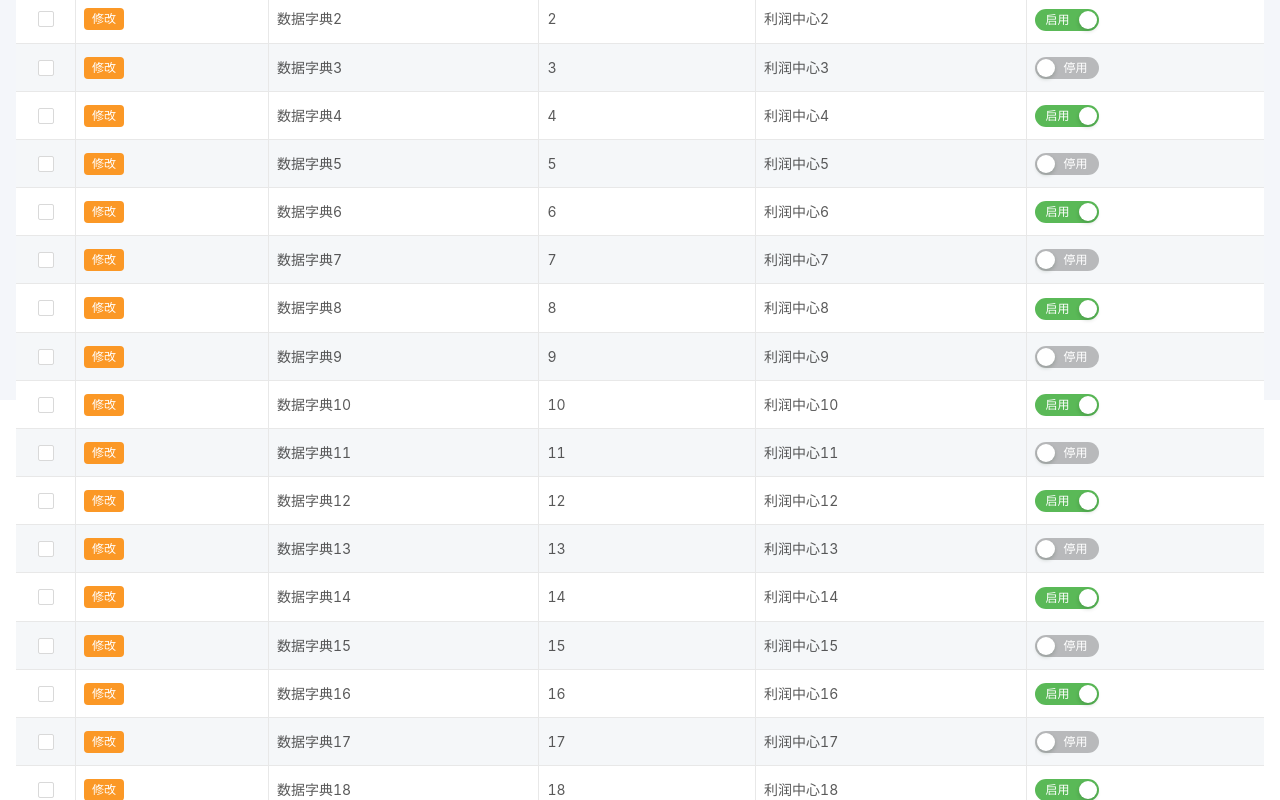
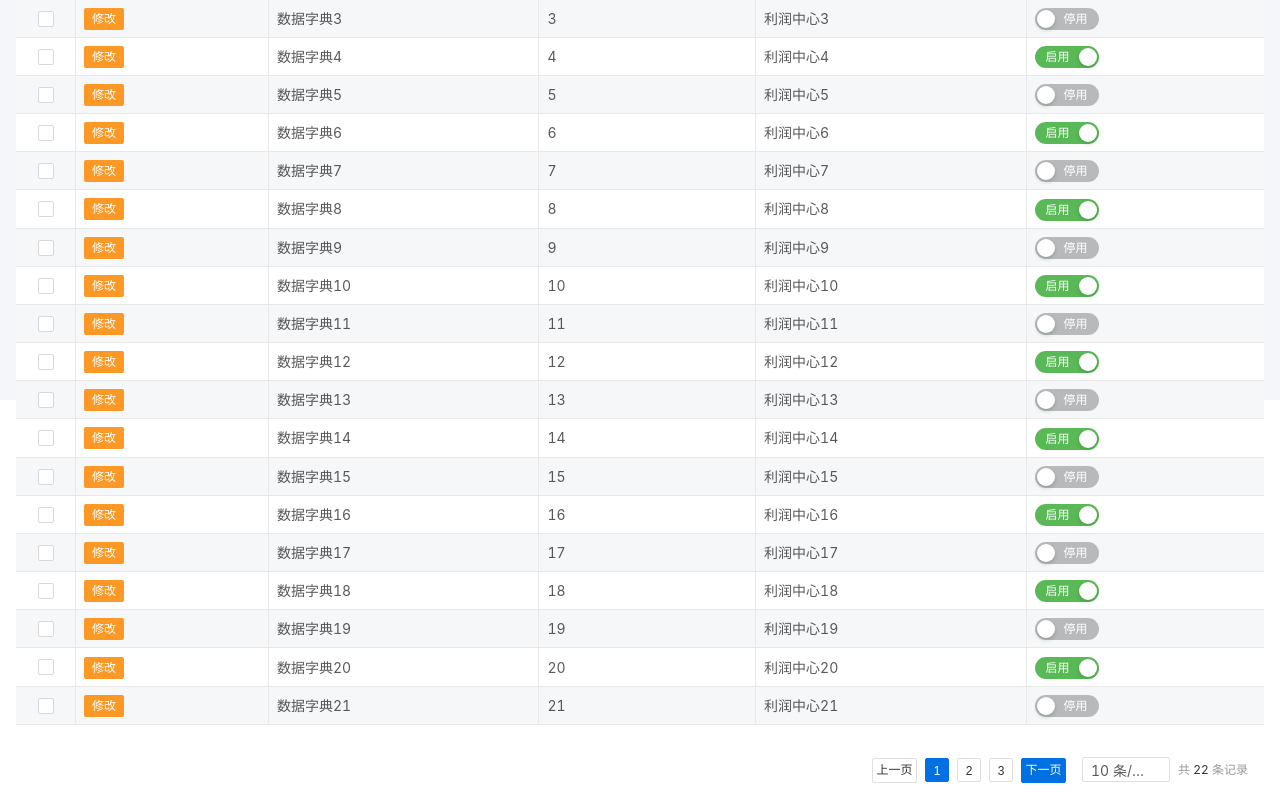
Before and after one commit to mazhengrong25/yunshang_aerial_change, a Vue app: page /profit in a window 1280 px wide. Shown: the part 400-1200 px from the top of the page. Built offline with nearby package versions, Linux system fonts and the light colour scheme.

Commit message:
antdv样式重置、利润中心功能、弹窗

```diff
--- a/src/App.vue
+++ b/src/App.vue
@@ -1,3 +1,10 @@
+<!--
+ * @Description:
+ * @Author: wish.WuJunLong
+ * @Date: 2020-10-22 16:00:45
+ * @LastEditTime: 2020-10-24 17:33:00
+ * @LastEditors: wish.WuJunLong
+-->
 <template>
   <div id="app">
     <div id="header-template">
@@ -6,7 +13,9 @@
     <main-template>
       <div id="router-main">
         <slot>
-           <router-view />
+          <a-config-provider :locale="zhCN">
+            <router-view />
+          </a-config-provider>
         </slot>
       </div>
     </main-template>
@@ -14,15 +23,21 @@
 </template>
 
 <script>
+import zhCN from "ant-design-vue/es/locale-provider/zh_CN";
 export default {
   components: {
     headerTemplate: () => import("@/components/Header"),
     mainTemplate: () => import("@/components/Template"),
   },
+  data() {
+    return {
+      zhCN,
+    };
+  },
 };
 </script>
 
-<style lang="less" scoped>
+<style lang="less">
 #app {
   display: flex;
   flex-direction: column;
@@ -33,7 +48,181 @@ export default {
   }
   #router-main {
     overflow-y: auto;
-    min-height: 500px;
+    // min-height: 500px;
+  }
+}
+// antdv 开关
+.ant-switch {
+  min-width: 64px !important;
+  &.ant-switch-checked {
+    background-color: #5ab957;
+  }
+}
+// antdv 标签
+.ant-tag {
+  border-radius: 2px !important;
+}
+// antdv 分页器
+.ant-pagination {
+  .ant-pagination-item {
+    min-width: 24px;
+    width: 24px;
+    height: 24px;
+    line-height: 24px;
+    // background: #0070e2;
+    border-radius: 2px;
+    border: 1px solid #dfdfdf;
+    a {
+      font-size: 12px;
+      font-weight: 400;
+      color: #333333;
+    }
+    &.ant-pagination-item-active {
+      background: #0070e2;
+      border-color: #0070e2;
+      a {
+        color: #fff;
+      }
+    }
+  }
+  .ant-pagination-prev,
+  .ant-pagination-next {
+    height: 25px;
+    line-height: 25px;
+    a {
+      width: 45px;
+      min-width: 45px;
+      height: 25px;
+      border-radius: 2px;
+      line-height: 25px;
+      border: 1px solid #0070e2;
+      background: #0070e2;
+      font-size: 12px;
+      font-weight: 400;
+      color: #ffffff;
+      display: inline-flex;
+      align-items: center;
+      justify-content: center;
+      .anticon {
+        display: none;
+      }
+    }
+    &.ant-pagination-disabled {
+      a {
+        background: #fff;
+        border-color: #dfdfdf;
+        color: #333333;
+      }
+    }
+  }
+  .ant-pagination-prev {
+    a {
+      &::before {
+        content: "上一页";
+      }
+    }
+  }
+  .ant-pagination-next {
+    a {
+      &::before {
+        content: "下一页";
+      }
+    }
+  }
+  .ant-pagination-options {
+    .ant-select-selection {
+      width: 88px;
+      height: 25px;
+      border: 1px solid #dfdfdf;
+      border-radius: 2px;
+      .ant-select-selection__rendered {
+        line-height: 25px;
+        margin-left: 8px;
+      }
+    }
+  }
+}
+// antdv 表格
+.ant-table-body {
+  table {
+    border-radius: 0 !important;
+    border-left: none !important;
+    .ant-table-thead {
+      th {
+        border-radius: 0 !important;
+        background: #ebeff4;
+        padding: 5px 8px !important;
+        &:last-child {
+          border-right: none;
+        }
+      }
+    }
+    .ant-table-tbody {
+      tr {
+        &:nth-child(even) {
+          background: #f5f7f9;
+        }
+        td {
+          padding: 7px 8px !important;
+          &:last-child {
+            border-right: none;
+          }
+        }
+      }
+    }
+  }
+}
+// antdv 弹窗
+.ant-modal-root {
+  .ant-modal-wrap {
+    .ant-modal {
+      .ant-modal-content {
+        .ant-modal-close {
+          .ant-modal-close-x {
+            height: 47px;
+            line-height: 47px;
+            font-size: 14px;
+          }
+        }
+        .ant-modal-header {
+          padding: 12px 24px;
+          background: #f1f3f5;
+          border-radius: 5px 5px 0px 0px;
+          border-bottom: none;
+          .ant-modal-title {
+            text-align: center;
+            font-size: 16px;
+            font-weight: bold;
+            color: #333333;
+          }
+        }
+        .ant-modal-body {
+          padding: 26px 24px 0;
+        }
+        .ant-modal-footer {
+          text-align: center;
+          border-top: none;
+          padding: 22px 0 24px;
+          button + button {
+            margin-left: 16px;
+          }
+          .ant-btn {
+            width: 90px;
+            height: 34px;
+            background: #eaeaea;
+            font-size: 14px;
+            font-weight: 400;
+            color: #333333;
+            border: none;
+            border-radius: 17px;
+            &.ant-btn-primary {
+              color: #ffffff;
+              background: #0070e2;
+            }
+          }
+        }
+      }
+    }
   }
 }
 </style>
--- a/src/main.js
+++ b/src/main.js
@@ -8,6 +8,8 @@ Vue.config.productionTip = false
 
 Vue.use(Antd);
 
+import 'ant-design-vue/lib/locale-provider/zh_CN';
+
 new Vue({
   router,
   render: h => h(App)
--- a/src/views/index.vue
+++ b/src/views/index.vue
@@ -1,15 +1,40 @@
 <template>
   <div class="index">
-    123
+    <a-spin size="large" tip="正在进入航变管理系统 ..." />
   </div>
 </template>
 
 <script>
 export default {
+  data(){
+    return {
 
+    }
+  },
+  methods:{
+    // 获取登录权限
+    getUserAuth(){
+      setTimeout(() =>{
+        this.$router.push('/profit')
+      },1000)
+    },
+  },
+  mounted(){
+    this.getUserAuth()
+  },
 }
 </script>
 
 <style>
-
+  .index{
+    position: absolute;
+    width: 100vw;
+    height: 100vh;
+    left: 0;
+    top: 0;
+    background: #fff;
+    display: flex;
+    align-items: center;
+    justify-content: center;
+  }
 </style>
--- a/src/views/profit.vue
+++ b/src/views/profit.vue
@@ -50,7 +50,7 @@
     </div>
 
     <div class="table_tool">
-      <a-button>+新增</a-button>
+      <a-button @click="openProfitModal('add')">+新增</a-button>
       <a-button>批量启用</a-button>
       <a-button>批量停用</a-button>
     </div>
@@ -93,9 +93,42 @@
         </a-table-column>
       </a-table>
       <div class="table_pagination">
-        <a-pagination :show-total="total => `共 ${total} 条记录`" v-model="current" show-size-changer :total="profitData.length" />
+        <a-pagination
+          v-model="current"
+          show-size-changer
+          :total="profitData.length"
+        />
+        <div class="datas_total">
+          共 <span>{{ profitData.length }}</span> 条记录
+        </div>
       </div>
     </div>
+
+    <a-modal
+      :title="modalTitle"
+      :visible="profitVisible"
+      :confirm-loading="confirmLoading"
+      centered
+      @ok="submitBtn"
+      @cancel="cancelBtn"
+    >
+      <div class="profit_modal_main">
+        <div class="main_header">
+          <div class="modal_list">
+            <div class="modal_item">
+              <div class="item_title">配置状态</div>
+              <div class="item_input">
+                <a-switch
+                  v-model="modalForm.action"
+                  checked-children="启用"
+                  un-checked-children="停用"
+                />
+              </div>
+            </div>
+          </div>
+        </div>
+      </div>
+    </a-modal>
   </div>
 </template>
 
@@ -108,9 +141,17 @@ export default {
       filter_profilt: undefined, // 筛选利润中心
 
       profitData: [], // 表格数据
-      selectedRowKeys: [],
+      selectedRowKeys: [], // 表格多选列表
 
-      current: 1,
+      current: 1, // 分页index
+
+      profitVisible: false, // 新增/编辑弹窗
+      modalTitle: "新增", // 弹窗标题
+      confirmLoading: false, // 确定按钮加载动画
+
+      modalForm: {
+        action: false,
+      }
     };
   },
   methods: {
@@ -123,9 +164,29 @@ export default {
     editTable(val) {
       console.log(val);
     },
+    // 表格多选
     onSelectChange(val) {
       console.log(val);
       this.selectedRowKeys = val;
+    },
+
+    // 新增/修改弹窗
+    openProfitModal(type) {
+      this.profitVisible = true;
+    },
+
+    // 弹窗提交按钮
+    submitBtn() {
+      this.confirmLoading = true;
+      setTimeout(() => {
+        this.confirmLoading = false;
+        this.cancelBtn();
+        this.$message.success("保存成功");
+      }, 1000);
+    },
+    // 弹窗关闭按钮
+    cancelBtn() {
+      this.profitVisible = false;
     },
   },
   mounted() {
@@ -200,46 +261,40 @@ export default {
   }
 
   .table_main {
-    /deep/.ant-table-body {
-      table {
-        border-left: none;
-        .ant-table-thead {
-          th {
-            border-radius: 0;
-            background: #ebeff4;
-            &:last-child {
-              border-right: none;
-            }
-          }
-        }
-        .ant-table-tbody {
-          tr {
-            &:nth-child(even) {
-              background: #f5f7f9;
-              td {
-              }
-            }
-            td {
-              &:last-child {
-                border-right: none;
-              }
-            }
-          }
+    .table_pagination {
+      margin: 32px 0;
+      padding-right: 16px;
+      display: flex;
+      align-items: center;
+      justify-content: flex-end;
+      .datas_total {
+        font-size: 12px;
+        font-weight: 400;
+        color: #999999;
+        span {
+          color: #333333;
         }
       }
     }
-    .table_pagination{
-      text-align: right;
-      margin: 32px 0;
-      padding-right: 16px;
+  }
+}
+.profit_modal_main {
+    .main_header {
+    }
+    .modal_list {
+      .modal_item {
+        display: flex;
+        align-items: center;
+        .item_title {
+          font-size: 14px;
+          font-weight: 400;
+          color: #333333;
+          margin-right: 8px;
+        }
+        .item_input{
+
+        }
+      }
     }
   }
-}
-
-/deep/.ant-switch {
-  min-width: 64px;
-  &.ant-switch-checked {
-    background-color: #5ab957;
-  }
-}
 </style>
```
